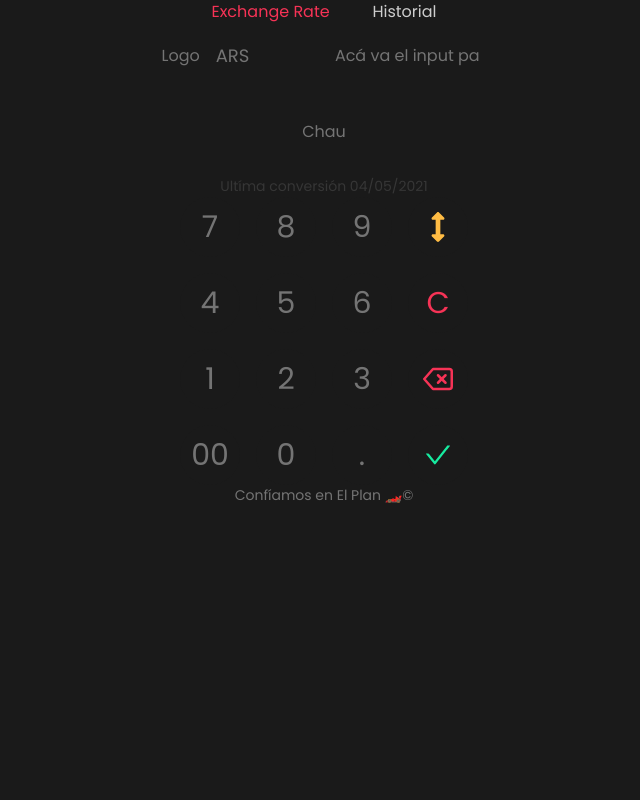
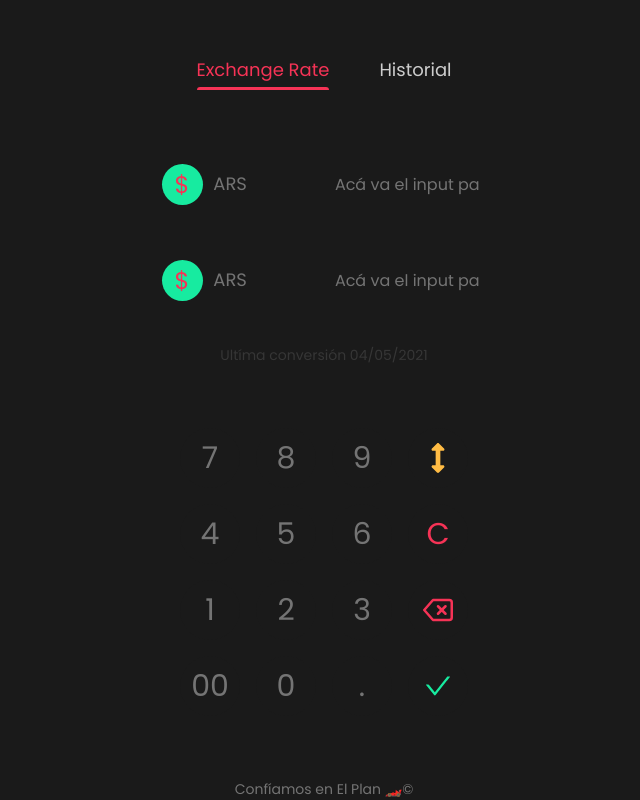
Before and after one commit to FrancoMusolino/conversor, a React (Create React App) app: page / in a window 1280 px wide. Shown: the whole page, without its empty margins (316-956 px from the left). Built offline with nearby package versions, Linux system fonts and the light colour scheme.

Commit message:
Header Component Finished

```diff
--- a/src/components/form/CurrencyIcon.js
+++ b/src/components/form/CurrencyIcon.js
@@ -1,8 +1,21 @@
-import { Button } from '@chakra-ui/react';
 import React from 'react';
+import { Center, Flex } from '@chakra-ui/react';
 
 const CurrencyIcon = () => {
-  return <Button>holita</Button>;
+  return (
+    <Flex
+      width='41px'
+      height='41px'
+      bgColor='status.success'
+      borderRadius='full'
+      justifyContent='center'
+      userSelect='none'
+    >
+      <Center fontSize='2xl' color='brand.primary'>
+        $
+      </Center>
+    </Flex>
+  );
 };
 
 export default CurrencyIcon;
--- a/src/components/form/Form.js
+++ b/src/components/form/Form.js
@@ -8,7 +8,7 @@ const Form = () => {
     <Formik>
       <Stack direction='column' gap={8}>
         <FormInput />
-        <Box>Chau</Box>
+        <FormInput />
       </Stack>
     </Formik>
   );
--- a/src/components/form/FormInput.js
+++ b/src/components/form/FormInput.js
@@ -8,6 +8,7 @@ import {
   Box,
   useQuery,
 } from '@chakra-ui/react';
+import CurrencyIcon from './CurrencyIcon';
 
 const FormInput = () => {
   // useQuery('currencies', fetchCurrencies)
@@ -21,25 +22,28 @@ const FormInput = () => {
         alignItems='center'
       >
         <Flex alignItems='center' justifyContent='space-around' width='50%'>
-          <FormLabel margin={0} htmlFor='currencies'>
-            Logo
+          <FormLabel width='15%' margin={0} htmlFor='currencies'>
+            <CurrencyIcon />
           </FormLabel>
           <Select
+            paddingLeft={3}
             id='currencies'
             focusBorderColor='transparent'
             icon=''
             size='lg'
             border='none'
             placeholder='ARS'
-            _focus={{
-              backgroundColor: 'green',
-            }}
+            // _focus={{
+            //   backgroundColor: 'green',
+            // }}
           >
             <option value='option1'>Option 1hgdflhsghdgihjgsldj</option>
             <option value='option2'>Option 2</option>
           </Select>
         </Flex>
-        <Text width='50%'>Acá va el input pa</Text>
+        <Text width='50%' overflowX='scroll' maxH='48px'>
+          Acá va el input pa
+        </Text>
       </Stack>
     </Box>
   );
--- a/src/components/layout/Header.js
+++ b/src/components/layout/Header.js
@@ -1,15 +1,20 @@
 import React from 'react';
 import { Stack } from '@chakra-ui/react';
+import { Link } from 'react-router-dom';
 import LinkItem from './LinkItem';
 
 const Header = () => {
   return (
-    <header>
-      <Stack width='225px' direction='row' justifyContent='space-between'>
-        <LinkItem path='/' text='Exchange Rate' />
-        <LinkItem path='history' text='Historial' />
-      </Stack>
-    </header>
+    <Stack
+      height='90px'
+      width='255px'
+      direction='row'
+      justifyContent='space-between'
+      alignItems='end'
+    >
+      <LinkItem toRight path='/' text='Exchange Rate' />
+      <LinkItem path='history' text='Historial' />
+    </Stack>
   );
 };
 
--- a/src/components/layout/Layout.js
+++ b/src/components/layout/Layout.js
@@ -5,7 +5,12 @@ import Header from './Header';
 
 const Layout = ({ children }) => {
   return (
-    <Container maxW='container.sm' centerContent>
+    <Container
+      height='100vh'
+      justifyContent='space-between'
+      maxW='container.sm'
+      centerContent
+    >
       <Header />
       {children}
       <Footer />
--- a/src/components/layout/LinkItem.js
+++ b/src/components/layout/LinkItem.js
@@ -1,18 +1,40 @@
 import React from 'react';
 import { NavLink } from 'react-router-dom';
-import { Text } from '@chakra-ui/react';
+import { Box, Stack, Text } from '@chakra-ui/react';
+import { motion } from 'framer-motion';
 
-const LinkItem = ({ path, text }) => {
+const LinkItem = ({ path, text, toRight = false }) => {
   return (
     <NavLink to={path}>
       {({ isActive }) => (
-        <>
+        <Stack>
+          <Text
+            lineHeight={1}
+            cursor='pointer'
+            fontSize='lg'
+            color={isActive ? 'brand.primary' : 'brand.textWhite'}
+          >
+            {text}
+          </Text>
+
           {isActive ? (
-            <Text color='brand.primary'>{text}</Text>
+            <motion.div
+              initial={toRight ? { translateX: 100 } : { translateX: -100 }}
+              animate={{ translateX: 0 }}
+              exit={toRight ? { translateX: -100 } : { translateX: 100 }}
+            >
+              <Box
+                width='100%'
+                height='3px'
+                bgColor='brand.primary'
+                borderTopLeftRadius='50px'
+                borderTopRightRadius='50px'
+              ></Box>
+            </motion.div>
           ) : (
-            <Text color='brand.textWhite'>{text}</Text>
+            <Box width='100%' height='3px'></Box>
           )}
-        </>
+        </Stack>
       )}
     </NavLink>
   );
```
